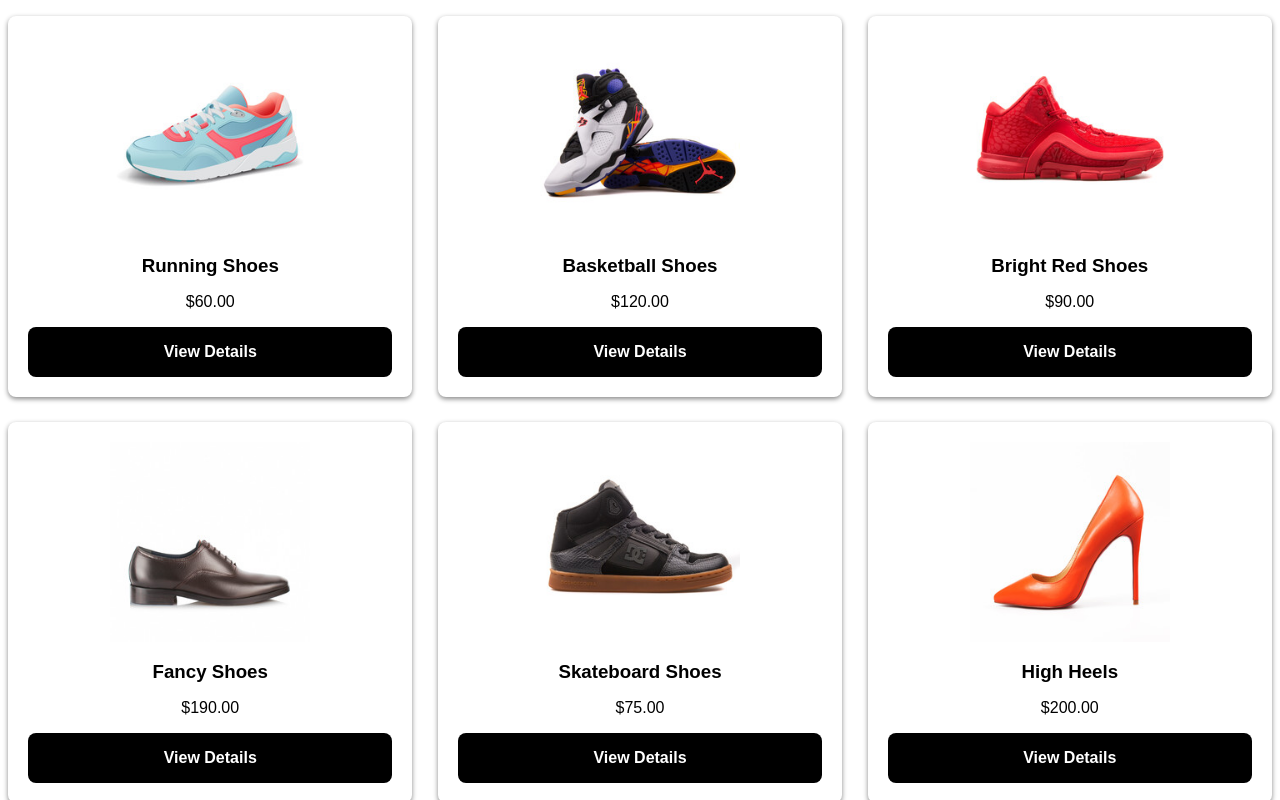
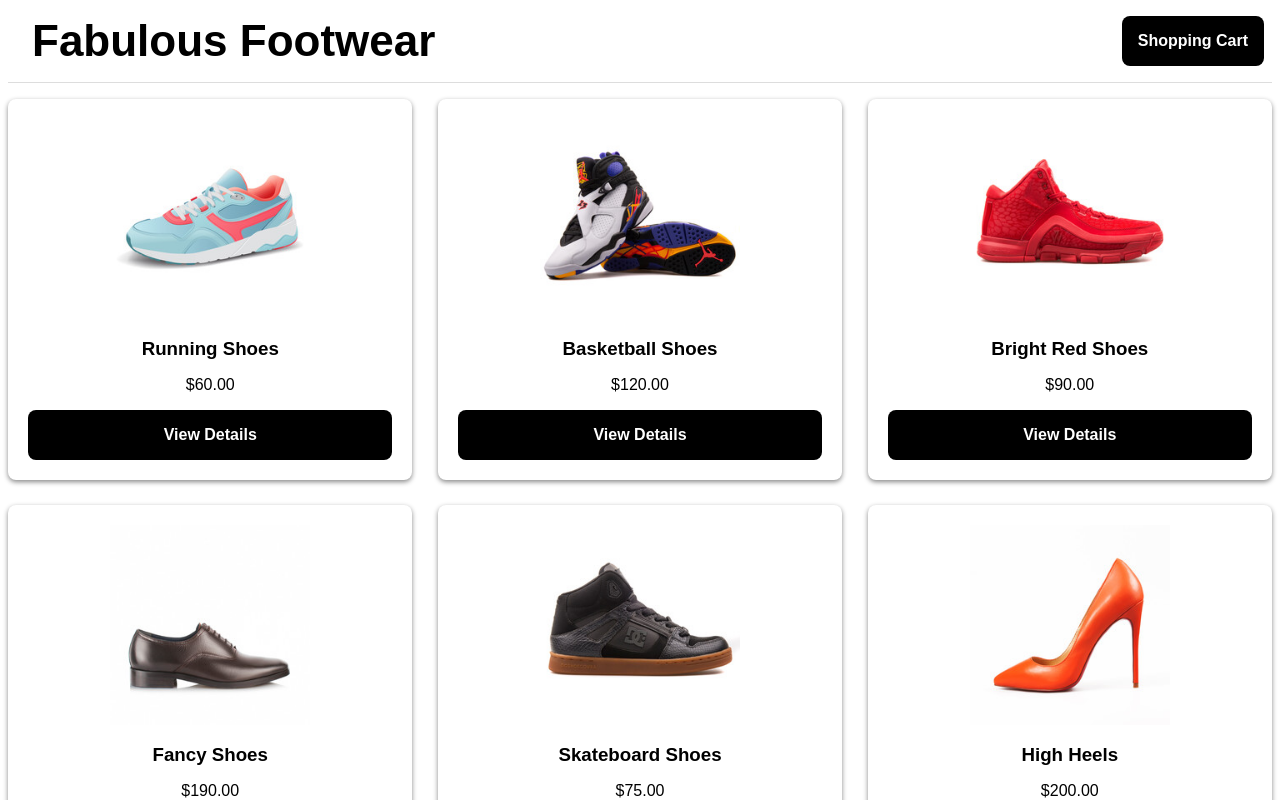
Before and after one commit to neenu-kurian/Vue-Ecommerce-Store, a Vue app: page /products in a window 1280 px wide. Shown: the top 800 px of the page. Built offline with nearby package versions, Linux system fonts and the light colour scheme.

Commit message:
not found page

```diff
--- a/src/App.vue
+++ b/src/App.vue
@@ -1,8 +1,20 @@
 <template>
   <div id="app">
-    <router-view/>
+    <NavBar />
+    <router-view />
   </div>
 </template>
+
+<script>
+import NavBar from './components/NavBar.vue';
+
+export default {
+  name: 'App',
+  components: {
+    NavBar,
+  },
+};
+</script>
 
 <style>
 * {
--- /dev/null
+++ b/src/components/NavBar.vue
@@ -0,0 +1,45 @@
+<template>
+  <div id="nav-bar">
+    <router-link to="/products" id="products-link">
+      <h1>Fabulous Footwear</h1>
+    </router-link>
+    <router-link to="/cart" id="cart-link">
+      <button>Shopping Cart</button>
+    </router-link>
+  </div>
+</template>
+
+<script>
+export default {
+  name: 'NavBar',
+};
+</script>
+
+<style scoped>
+#nav-bar {
+  border-bottom: 1px solid #ddd;
+  height: 75px;
+  width: 100%;
+}
+
+#products-link {
+  text-align: center;
+  display: block;
+  color: black;
+  font-size: 22px;
+  left: 32px;
+  position: absolute;
+  top: 16px;
+  text-decoration: none;
+}
+
+#products-link h1 {
+  margin: 0;
+}
+
+#cart-link {
+  position: absolute;
+  right: 16px;
+  top: 16px;
+}
+</style>
--- a/src/router/index.js
+++ b/src/router/index.js
@@ -3,6 +3,7 @@
 import CartPage from '../views/CartPage.vue';
 import ProductDetailPage from '../views/ProductDetailPage';
 import ProductsPage from '../views/ProductsPage';
+import NotFoundPage from '../views/NotFoundPage';
 
 Vue.use(VueRouter);
 
@@ -23,9 +24,13 @@
     component: CartPage,
   },
   {
-    path:'/',
-    redirect:'/products'
-  }
+    path: '/',
+    redirect: '/products',
+  },
+  {
+    path: '*',
+    component: NotFoundPage,
+  },
 ];
 
 const router = new VueRouter({
--- /dev/null
+++ b/src/views/NotFoundPage.vue
@@ -0,0 +1,15 @@
+<template>
+  <h1>401:Page not found</h1>
+</template>
+
+<script>
+export default {
+  name: 'NotFoundPage',
+};
+</script>
+
+<style scoped>
+h1 {
+  text-align: center;
+}
+</style>
--- a/src/views/ProductDetailPage.vue
+++ b/src/views/ProductDetailPage.vue
@@ -1,5 +1,5 @@
 <template>
-  <div id="page-wrap">
+  <div id="page-wrap" v-if="product">
     <div id="img-wrap">
       <img v-bind:src="product.imageUrl" />
     </div>
@@ -12,13 +12,18 @@
       <p>{{ product.description }}</p>
     </div>
   </div>
+  <NotFoundPage v-else/>
 </template>
 
 <script>
 import { products } from '../fake-data';
+import NotFoundPage from './NotFoundPage';
 
 export default {
   name: 'ProductDetailPage',
+  components: {
+    NotFoundPage,
+  },
   data() {
     return {
       product: products.find((p) => p.id === this.$route.params.id),
```
Also changed, not shown: src/components/HelloWorld.vue (deleted, +0 -58 lines). Lines whose indentation alone changed are shown as unchanged.
